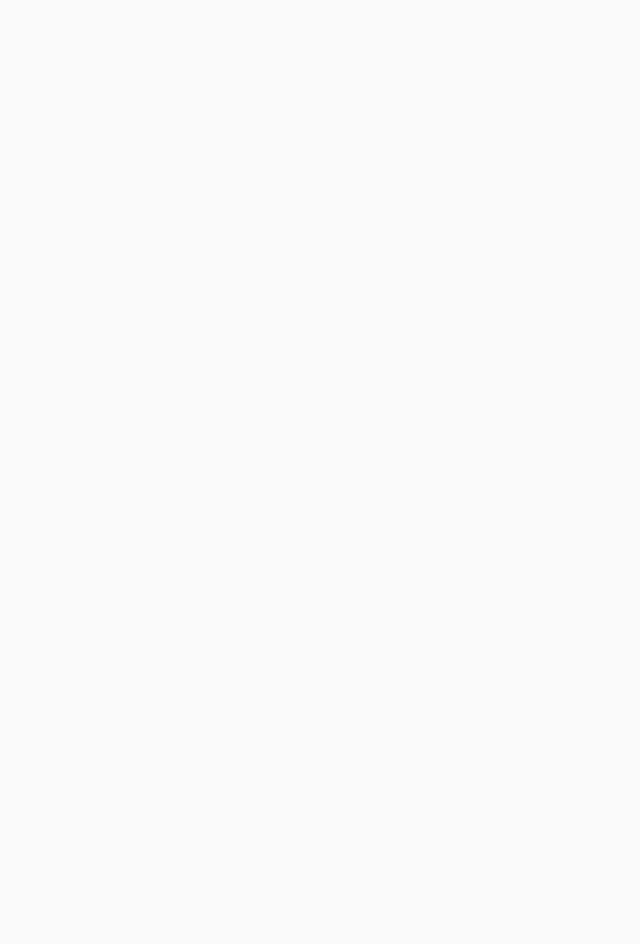
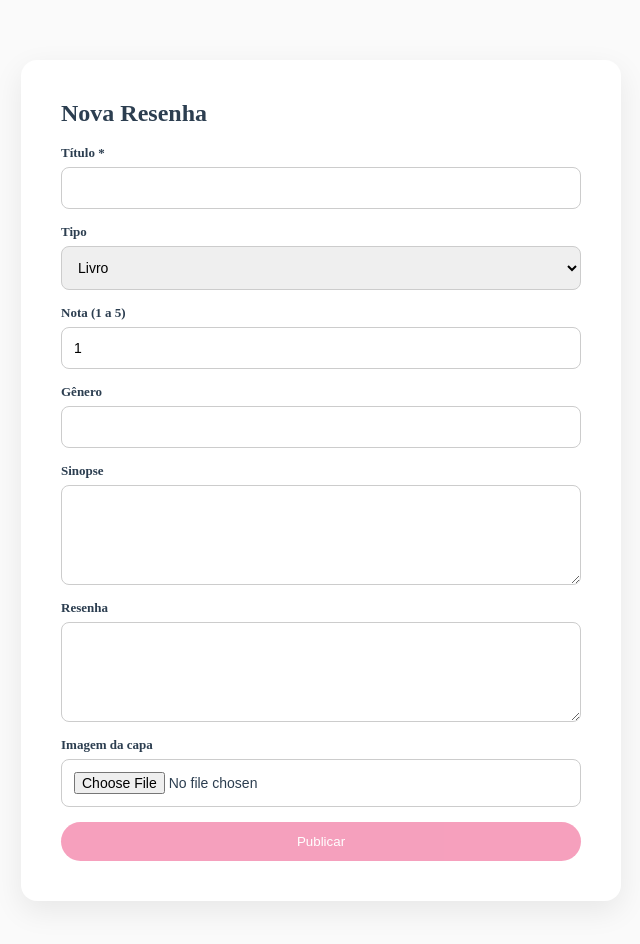
Before and after one commit to clara0904/claraverso, an Angular app: page /nova-resenha in a window 1280 px wide. Before the commit this address led to /. Shown: the top 944 px of the page, without its empty margins (319-959 px from the left). Before the commit the page ends 800 px from the top, so only its background shows below. Built offline with nearby package versions, Linux system fonts and the light colour scheme.

Commit message:
Criação do formulário de nova resenha

```diff
--- a/src/app/app.routes.ts
+++ b/src/app/app.routes.ts
@@ -2,6 +2,7 @@ import { Routes } from '@angular/router';
 import { HomeComponent } from './pages/home/home';
 import { Explorar } from './shared/components/explorar/explorar';
 import { DetalheResenha } from './shared/components/detalhe-resenha/detalhe-resenha';
+import { NovaResenha } from './shared/components/nova-resenha/nova-resenha';
 
 export const routes: Routes = [
   { path: '', component: HomeComponent },
@@ -12,5 +13,9 @@ export const routes: Routes = [
   {
     path: 'resenha/:id',
     component: DetalheResenha
+  },
+  {
+    path: 'nova-resenha',
+    component: NovaResenha
   }
 ];
--- a/src/app/services/resenhas.ts
+++ b/src/app/services/resenhas.ts
@@ -86,4 +86,8 @@ export class ResenhasService {
   getResenhas(): Resenha[] {
     return this.resenhas;
   }
+
+  adicionarResenha(resenha: Resenha) {
+    this.resenhas.push(resenha);
+  }
 }
--- /dev/null
+++ b/src/app/shared/components/nova-resenha/nova-resenha.css
@@ -0,0 +1,79 @@
+.form-container {
+  max-width: 600px;
+  margin: 60px auto;
+  padding: 40px;
+  background: #fff;
+  border-radius: 16px;
+  box-shadow: 0 10px 30px rgba(0,0,0,0.08);
+  animation: fadeUp 0.5s ease;
+  color: #2C3E50;
+}
+
+form {
+  display: flex;
+  flex-direction: column;
+  gap: 15px;
+}
+
+input, select, textarea {
+  padding: 12px;
+  border-radius: 8px;
+  border: 1px solid #ccc;
+  font-size: 14px;
+}
+
+textarea {
+  min-height: 100px;
+  resize: vertical;
+}
+
+input:focus, select:focus, textarea:focus {
+  outline: none;
+  border-color: #F06292;
+  box-shadow: 0 0 0 3px rgba(240, 98, 146, 0.2);
+  transition: 0.2s;
+}
+
+button {
+  background: #F06292;
+  color: white;
+  border: none;
+  padding: 12px;
+  border-radius: 25px;
+  cursor: pointer;
+  transition: 0.3s;
+}
+
+button:hover {
+  transform: translateY(-2px);
+  box-shadow: 0 8px 20px rgba(0,0,0,0.15);
+}
+
+button:disabled {
+  opacity: 0.6;
+  cursor: not-allowed;
+}
+
+.campo {
+  display: flex;
+  flex-direction: column;
+  gap: 6px;
+}
+
+.campo label {
+  font-size: 13px;
+  font-weight: 600;
+  color: #2C3E50;
+}
+
+@keyframes fadeUp {
+  from { opacity: 0; transform: translateY(10px); }
+  to { opacity: 1; transform: translateY(0); }
+}
+
+.preview-img {
+  margin-top: 10px;
+  max-width: 200px;
+  border-radius: 10px;
+  box-shadow: 0 8px 20px rgba(0,0,0,0.1);
+}
--- /dev/null
+++ b/src/app/shared/components/nova-resenha/nova-resenha.html
@@ -0,0 +1,52 @@
+<div class="form-container">
+  <h2>Nova Resenha</h2>
+    <br>
+  <form [formGroup]="form" (ngSubmit)="salvar()">
+
+    <div class="campo">
+    <label for="titulo">Título *</label>
+    <input id="titulo" type="text" formControlName="titulo" />
+    </div>
+
+    <div class="campo">
+    <label for="tipo">Tipo</label>
+    <select id="tipo" formControlName="tipo">
+        <option value="livro">Livro</option>
+        <option value="filme">Filme</option>
+        <option value="serie">Série</option>
+    </select>
+    </div>
+
+    <div class="campo">
+    <label for="nota">Nota (1 a 5)</label>
+    <input id="nota" type="number" formControlName="nota" min="1" max="5" />
+    </div>
+
+    <div class="campo">
+    <label for="genero">Gênero</label>
+    <input id="genero" type="text" formControlName="genero" />
+    </div>
+
+    <div class="campo">
+    <label for="descricao">Sinopse</label>
+    <textarea id="descricao" type="text" formControlName="descricao"></textarea>
+    </div>
+
+    <div class="campo">
+    <label for="resenha">Resenha</label>
+    <textarea id="resenha" type="text" formControlName="resenha"></textarea>
+    </div>
+
+    <div class="campo">
+    <label>Imagem da capa</label>
+    <input type="file" (change)="onFileSelected($event)" accept="image/*" />
+    </div>
+
+    <img *ngIf="preview" [src]="preview" class="preview-img" />
+
+    <button type="submit" [disabled]="form.invalid">
+      Publicar
+    </button>
+
+  </form>
+</div>
--- /dev/null
+++ b/src/app/shared/components/nova-resenha/nova-resenha.ts
@@ -0,0 +1,65 @@
+import { Component } from '@angular/core';
+import { FormBuilder, FormGroup, ReactiveFormsModule, Validators } from '@angular/forms';
+import { Router } from '@angular/router';
+import { ResenhasService } from '../../../services/resenhas';
+import { CommonModule } from '@angular/common';
+
+@Component({
+  selector: 'app-nova-resenha',
+  standalone: true,
+  imports: [CommonModule, ReactiveFormsModule],
+  templateUrl: './nova-resenha.html',
+  styleUrl: './nova-resenha.css',
+})
+export class NovaResenha {
+  form!: FormGroup;
+
+  constructor(
+    private fb: FormBuilder,
+    private resenhasService: ResenhasService,
+    private router: Router
+  ) {}
+
+  ngOnInit() {
+    this.form = this.fb.group({
+      titulo: ['', Validators.required],
+      tipo: ['livro', Validators.required],
+      nota: [1, [Validators.required, Validators.min(1), Validators.max(5)]],
+      genero: [''],
+      descricao: [''],
+      resenha: [''],
+      imagemUrl: ['']
+    });
+  }
+
+  salvar() {
+    if (this.form.invalid) return;
+
+    const nova = {
+      id: Date.now(),
+      ...this.form.value
+    };
+
+    this.resenhasService.adicionarResenha(nova);
+    this.router.navigate(['/']);
+  }
+
+  preview: string | null = null;
+
+  onFileSelected(event: any) {
+    const file = event.target.files[0];
+
+    if (!file) return;
+
+    const reader = new FileReader();
+
+    reader.onload = () => {
+      this.preview = reader.result as string;
+      this.form.patchValue({
+        imagemUrl: this.preview
+      });
+    };
+
+    reader.readAsDataURL(file);
+  }
+}
```
Also changed, not shown: 1 other file (tests, documents, lock files or other folders).
